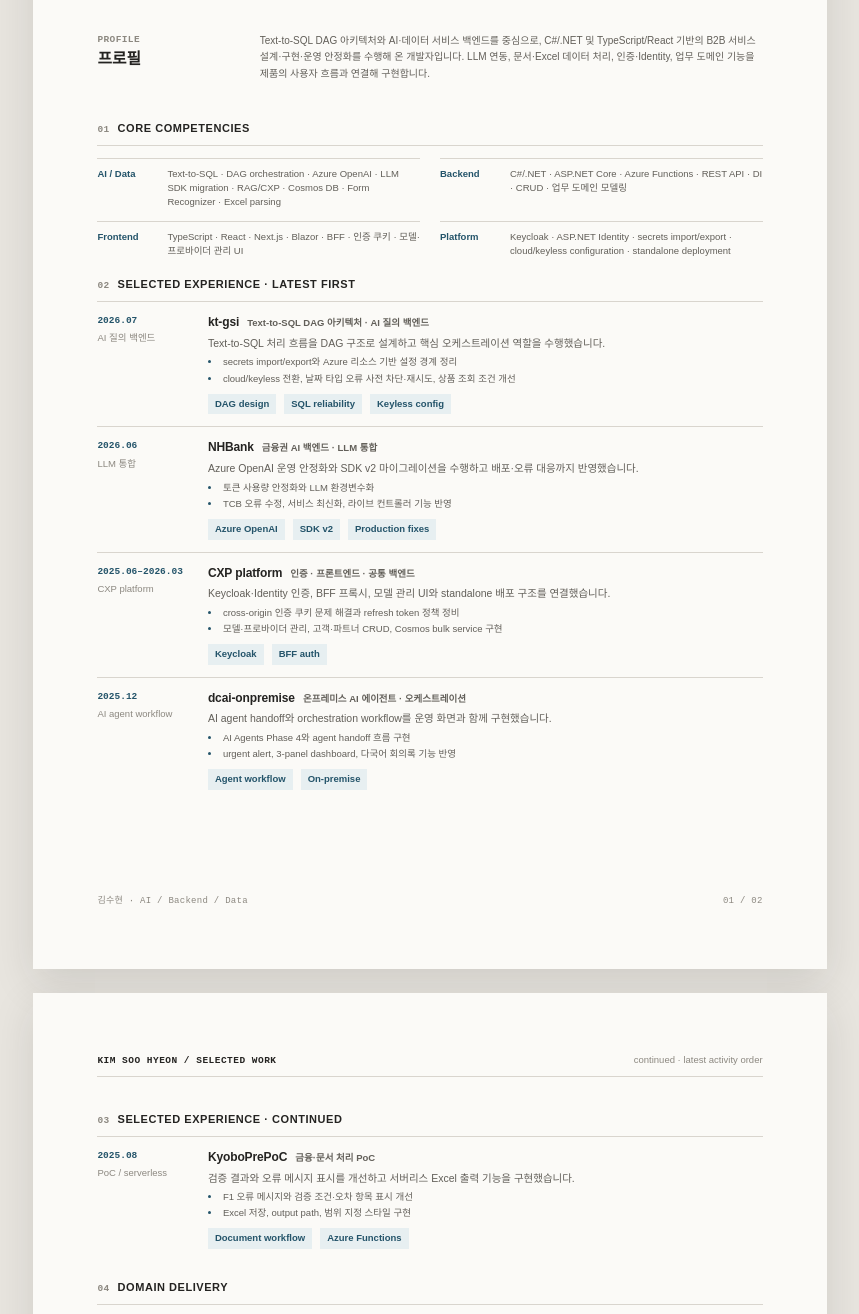
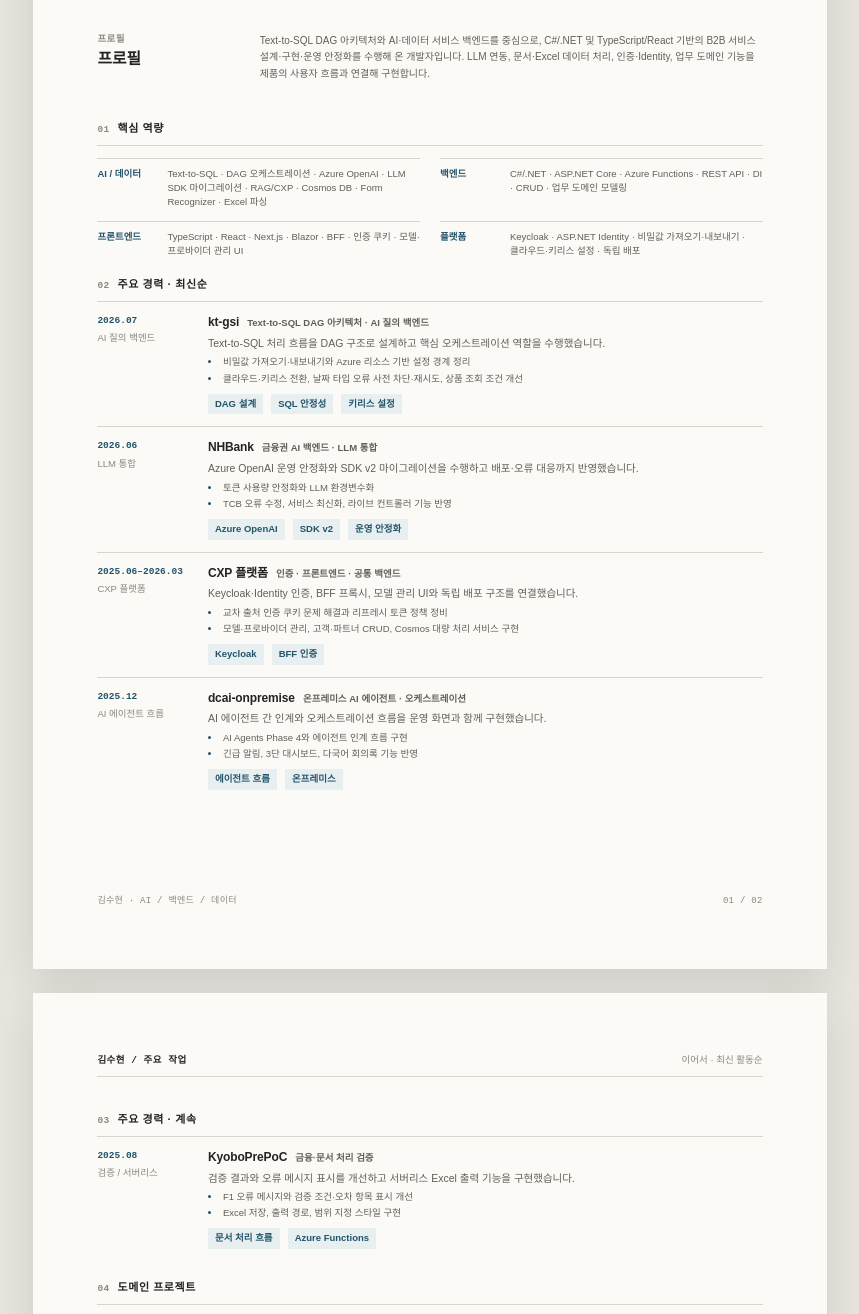
Before and after one commit to kimgooneya/resume, a website: page resume/developer-resume.html in a window 1280 px wide. Shown: the part 178-1492 px from the top of the page, without its empty margins (210-1069 px from the left). Drawn offline with Linux system fonts and the light colour scheme.

Commit message:
Translate resume sections to Korean

```diff
--- a/resume/developer-resume.html
+++ b/resume/developer-resume.html
@@ -576,12 +576,12 @@
       <article class="resume-sheet" aria-labelledby="resume-name">
         <header class="masthead">
           <div>
-            <p class="eyebrow">Developer Resume / 2026</p>
+            <p class="eyebrow">개발자 이력서 / 2026</p>
             <h1 id="resume-name">김수현</h1>
-            <p class="masthead-title">AI · Data Service Developer / C#·.NET · TypeScript·React</p>
+            <p class="masthead-title">AI · 데이터 서비스 개발자 / C#·.NET · TypeScript·React</p>
           </div>
           <div class="contact-list">
-            <span>Seoul · Republic of Korea</span>
+            <span>서울 · 대한민국</span>
             <a href="https://github.com/kimgooneya" target="_blank" rel="noreferrer">github.com/kimgooneya</a>
             <span>연락처는 제출 전 입력</span>
           </div>
@@ -589,7 +589,7 @@
 
         <section class="intro section" aria-labelledby="profile-heading">
           <div>
-            <p class="section-kicker">Profile</p>
+            <p class="section-kicker">프로필</p>
             <h2 id="profile-heading">프로필</h2>
           </div>
           <p class="intro-copy">Text-to-SQL DAG 아키텍처와 AI·데이터 서비스 백엔드를 중심으로, C#/.NET 및 TypeScript/React 기반의 B2B 서비스 설계·구현·운영 안정화를 수행해 온 개발자입니다. LLM 연동, 문서·Excel 데이터 처리, 인증·Identity, 업무 도메인 기능을 제품의 사용자 흐름과 연결해 구현합니다.</p>
@@ -598,24 +598,24 @@
         <section class="section" aria-labelledby="competencies-heading">
           <div class="section-heading">
             <span class="section-kicker">01</span>
-            <h2 id="competencies-heading">Core competencies</h2>
+            <h2 id="competencies-heading">핵심 역량</h2>
           </div>
           <div class="competency-grid">
             <div class="competency">
-              <h3>AI / Data</h3>
-              <p>Text-to-SQL · DAG orchestration · Azure OpenAI · LLM SDK migration · RAG/CXP · Cosmos DB · Form Recognizer · Excel parsing</p>
+              <h3>AI / 데이터</h3>
+              <p>Text-to-SQL · DAG 오케스트레이션 · Azure OpenAI · LLM SDK 마이그레이션 · RAG/CXP · Cosmos DB · Form Recognizer · Excel 파싱</p>
             </div>
             <div class="competency">
-              <h3>Backend</h3>
+              <h3>백엔드</h3>
               <p>C#/.NET · ASP.NET Core · Azure Functions · REST API · DI · CRUD · 업무 도메인 모델링</p>
             </div>
             <div class="competency">
-              <h3>Frontend</h3>
+              <h3>프론트엔드</h3>
               <p>TypeScript · React · Next.js · Blazor · BFF · 인증 쿠키 · 모델·프로바이더 관리 UI</p>
             </div>
             <div class="competency">
-              <h3>Platform</h3>
-              <p>Keycloak · ASP.NET Identity · secrets import/export · cloud/keyless configuration · standalone deployment</p>
+              <h3>플랫폼</h3>
+              <p>Keycloak · ASP.NET Identity · 비밀값 가져오기·내보내기 · 클라우드·키리스 설정 · 독립 배포</p>
             </div>
           </div>
         </section>
@@ -623,7 +623,7 @@
         <section class="section" aria-labelledby="recent-heading">
           <div class="section-heading">
             <span class="section-kicker">02</span>
-            <h2 id="recent-heading">Selected experience · latest first</h2>
+            <h2 id="recent-heading">주요 경력 · 최신순</h2>
           </div>
           <div class="experience-list">
             <article class="experience-row" id="project-kt-gsi">
@@ -631,8 +631,8 @@
               <div>
                 <div class="project-header"><h3>kt-gsi</h3><span class="project-role">Text-to-SQL DAG 아키텍처 · AI 질의 백엔드</span></div>
                 <p class="project-summary">Text-to-SQL 처리 흐름을 DAG 구조로 설계하고 핵심 오케스트레이션 역할을 수행했습니다.</p>
-                <ul class="project-list"><li>secrets import/export와 Azure 리소스 기반 설정 경계 정리</li><li>cloud/keyless 전환, 날짜 타입 오류 사전 차단·재시도, 상품 조회 조건 개선</li></ul>
-                <div class="evidence"><span class="evidence-item">DAG design</span><span class="evidence-item">SQL reliability</span><span class="evidence-item">Keyless config</span></div>
+                <ul class="project-list"><li>비밀값 가져오기·내보내기와 Azure 리소스 기반 설정 경계 정리</li><li>클라우드·키리스 전환, 날짜 타입 오류 사전 차단·재시도, 상품 조회 조건 개선</li></ul>
+                <div class="evidence"><span class="evidence-item">DAG 설계</span><span class="evidence-item">SQL 안정성</span><span class="evidence-item">키리스 설정</span></div>
               </div>
             </article>
 
@@ -642,57 +642,57 @@
                 <div class="project-header"><h3>NHBank</h3><span class="project-role">금융권 AI 백엔드 · LLM 통합</span></div>
                 <p class="project-summary">Azure OpenAI 운영 안정화와 SDK v2 마이그레이션을 수행하고 배포·오류 대응까지 반영했습니다.</p>
                 <ul class="project-list"><li>토큰 사용량 안정화와 LLM 환경변수화</li><li>TCB 오류 수정, 서비스 최신화, 라이브 컨트롤러 기능 반영</li></ul>
-                <div class="evidence"><span class="evidence-item">Azure OpenAI</span><span class="evidence-item">SDK v2</span><span class="evidence-item">Production fixes</span></div>
+                <div class="evidence"><span class="evidence-item">Azure OpenAI</span><span class="evidence-item">SDK v2</span><span class="evidence-item">운영 안정화</span></div>
               </div>
             </article>
 
             <article class="experience-row" id="project-cxp-platform">
-              <div class="experience-meta"><strong>2025.06–2026.03</strong><span>CXP platform</span></div>
+              <div class="experience-meta"><strong>2025.06–2026.03</strong><span>CXP 플랫폼</span></div>
               <div>
-                <div class="project-header"><h3>CXP platform</h3><span class="project-role">인증 · 프론트엔드 · 공통 백엔드</span></div>
-                <p class="project-summary">Keycloak·Identity 인증, BFF 프록시, 모델 관리 UI와 standalone 배포 구조를 연결했습니다.</p>
-                <ul class="project-list"><li>cross-origin 인증 쿠키 문제 해결과 refresh token 정책 정비</li><li>모델·프로바이더 관리, 고객·파트너 CRUD, Cosmos bulk service 구현</li></ul>
-                <div class="evidence"><span class="evidence-item">Keycloak</span><span class="evidence-item">BFF auth</span></div>
+                <div class="project-header"><h3>CXP 플랫폼</h3><span class="project-role">인증 · 프론트엔드 · 공통 백엔드</span></div>
+                <p class="project-summary">Keycloak·Identity 인증, BFF 프록시, 모델 관리 UI와 독립 배포 구조를 연결했습니다.</p>
+                <ul class="project-list"><li>교차 출처 인증 쿠키 문제 해결과 리프레시 토큰 정책 정비</li><li>모델·프로바이더 관리, 고객·파트너 CRUD, Cosmos 대량 처리 서비스 구현</li></ul>
+                <div class="evidence"><span class="evidence-item">Keycloak</span><span class="evidence-item">BFF 인증</span></div>
               </div>
             </article>
 
             <article class="experience-row" id="project-dcai-onpremise">
-              <div class="experience-meta"><strong>2025.12</strong><span>AI agent workflow</span></div>
+              <div class="experience-meta"><strong>2025.12</strong><span>AI 에이전트 흐름</span></div>
               <div>
                 <div class="project-header"><h3>dcai-onpremise</h3><span class="project-role">온프레미스 AI 에이전트 · 오케스트레이션</span></div>
-                <p class="project-summary">AI agent handoff와 orchestration workflow를 운영 화면과 함께 구현했습니다.</p>
-                <ul class="project-list"><li>AI Agents Phase 4와 agent handoff 흐름 구현</li><li>urgent alert, 3-panel dashboard, 다국어 회의록 기능 반영</li></ul>
-                <div class="evidence"><span class="evidence-item">Agent workflow</span><span class="evidence-item">On-premise</span></div>
+                <p class="project-summary">AI 에이전트 간 인계와 오케스트레이션 흐름을 운영 화면과 함께 구현했습니다.</p>
+                <ul class="project-list"><li>AI Agents Phase 4와 에이전트 인계 흐름 구현</li><li>긴급 알림, 3단 대시보드, 다국어 회의록 기능 반영</li></ul>
+                <div class="evidence"><span class="evidence-item">에이전트 흐름</span><span class="evidence-item">온프레미스</span></div>
               </div>
             </article>
           </div>
         </section>
 
         <footer class="resume-footer">
-          <span>김수현 · AI / Backend / Data</span>
+          <span>김수현 · AI / 백엔드 / 데이터</span>
           <span>01 / 02</span>
         </footer>
       </article>
 
       <article class="resume-sheet" aria-labelledby="continued-heading">
         <div class="page-context">
-          <strong id="continued-heading">KIM SOO HYEON / SELECTED WORK</strong>
-          <span>continued · latest activity order</span>
+          <strong id="continued-heading">김수현 / 주요 작업</strong>
+          <span>이어서 · 최신 활동순</span>
         </div>
 
         <section class="section" aria-labelledby="continued-experience-heading">
           <div class="section-heading">
             <span class="section-kicker">03</span>
-            <h2 id="continued-experience-heading">Selected experience · continued</h2>
+            <h2 id="continued-experience-heading">주요 경력 · 계속</h2>
           </div>
           <div class="experience-list">
             <article class="experience-row">
-              <div class="experience-meta"><strong>2025.08</strong><span>PoC / serverless</span></div>
+              <div class="experience-meta"><strong>2025.08</strong><span>검증 / 서버리스</span></div>
               <div>
-                <div class="project-header"><h3>KyoboPrePoC</h3><span class="project-role">금융·문서 처리 PoC</span></div>
+                <div class="project-header"><h3>KyoboPrePoC</h3><span class="project-role">금융·문서 처리 검증</span></div>
                 <p class="project-summary">검증 결과와 오류 메시지 표시를 개선하고 서버리스 Excel 출력 기능을 구현했습니다.</p>
-                <ul class="project-list"><li>F1 오류 메시지와 검증 조건·오차 항목 표시 개선</li><li>Excel 저장, output path, 범위 지정 스타일 구현</li></ul>
-                <div class="evidence"><span class="evidence-item">Document workflow</span><span class="evidence-item">Azure Functions</span></div>
+                <ul class="project-list"><li>F1 오류 메시지와 검증 조건·오차 항목 표시 개선</li><li>Excel 저장, 출력 경로, 범위 지정 스타일 구현</li></ul>
+                <div class="evidence"><span class="evidence-item">문서 처리 흐름</span><span class="evidence-item">Azure Functions</span></div>
               </div>
             </article>
           </div>
@@ -701,7 +701,7 @@
         <section class="section" aria-labelledby="domain-heading">
           <div class="section-heading">
             <span class="section-kicker">04</span>
-            <h2 id="domain-heading">Domain delivery</h2>
+            <h2 id="domain-heading">도메인 프로젝트</h2>
           </div>
           <div class="grouped-projects">
             <div class="grouped-project"><strong>CelltrionPowerBIWebApp / Function</strong><p>제조·품질 데이터의 CPVR/APQR 리포트, LIMS 매핑 CRUD, 차트·필터·다운로드·인쇄 기능을 개발했습니다.</p></div>
@@ -714,38 +714,38 @@
         <section class="section" aria-labelledby="strengths-heading">
           <div class="section-heading">
             <span class="section-kicker">05</span>
-            <h2 id="strengths-heading">How I work</h2>
+            <h2 id="strengths-heading">일하는 방식</h2>
           </div>
           <div class="strength-grid">
-            <div class="strength"><h3>Structure the flow</h3><ul class="strength-list"><li>복잡한 AI 질의·에이전트 흐름을 DAG와 책임 단위로 분리</li><li>설정 경계, 실패 지점, 재시도까지 함께 설계</li></ul></div>
-            <div class="strength"><h3>Stabilize the product</h3><ul class="strength-list"><li>날짜 타입, 인증 쿠키, 환경변수, SDK 변경 문제를 원인 단위로 해결</li><li>재현 가능한 수정으로 운영 이슈를 제품 개선으로 전환</li></ul></div>
-            <div class="strength"><h3>Ship across layers</h3><ul class="strength-list"><li>API·도메인·인증·배포부터 모델 UI와 사용자 흐름까지 연결</li><li>변경 범위를 관리하고 리뷰 가능한 형태로 전달</li></ul></div>
+            <div class="strength"><h3>흐름 구조화</h3><ul class="strength-list"><li>복잡한 AI 질의·에이전트 흐름을 DAG와 책임 단위로 분리</li><li>설정 경계, 실패 지점, 재시도까지 함께 설계</li></ul></div>
+            <div class="strength"><h3>제품 안정화</h3><ul class="strength-list"><li>날짜 타입, 인증 쿠키, 환경변수, SDK 변경 문제를 원인 단위로 해결</li><li>재현 가능한 수정으로 운영 이슈를 제품 개선으로 전환</li></ul></div>
+            <div class="strength"><h3>전 계층 출시</h3><ul class="strength-list"><li>API·도메인·인증·배포부터 모델 UI와 사용자 흐름까지 연결</li><li>변경 범위를 관리하고 리뷰 가능한 형태로 전달</li></ul></div>
           </div>
         </section>
 
         <section class="section" aria-labelledby="outcomes-heading">
           <div class="section-heading">
             <span class="section-kicker">06</span>
-            <h2 id="outcomes-heading">Selected outcomes</h2>
+            <h2 id="outcomes-heading">주요 성과</h2>
           </div>
           <div class="outcome-grid">
-            <div class="outcome"><h3><a href="#project-kt-gsi">kt-gsi · AI 흐름을 구조화</a></h3><p>Text-to-SQL 실행 단계를 DAG와 책임 단위로 나누고, handoff·재시도·SQL 안전성 경계를 설계했습니다.</p></div>
+            <div class="outcome"><h3><a href="#project-kt-gsi">kt-gsi · AI 흐름을 구조화</a></h3><p>Text-to-SQL 실행 단계를 DAG와 책임 단위로 나누고, 인계·재시도·SQL 안전성 경계를 설계했습니다.</p></div>
             <div class="outcome"><h3><a href="#project-nhbank">NHBank · LLM 변경을 운영에 안착</a></h3><p>Azure OpenAI SDK v2 마이그레이션과 토큰·환경변수·TCB 오류를 정리해 배포 가능한 백엔드로 안정화했습니다.</p></div>
-            <div class="outcome"><h3><a href="#project-dcai-onpremise">dcai-onpremise · AI 에이전트 운영화</a></h3><p>AI Agents Phase 4의 handoff·orchestration workflow와 urgent alert·3-panel dashboard·다국어 회의록을 구현했습니다.</p></div>
-            <div class="outcome"><h3><a href="#project-cxp-platform">CXP platform · 전 계층을 한 흐름으로 출시</a></h3><p>Keycloak·BFF·도메인 API·모델 UI·CRUD·서버리스 배포를 연결해 사용자 기능으로 전달했습니다.</p></div>
+            <div class="outcome"><h3><a href="#project-dcai-onpremise">dcai-onpremise · AI 에이전트 운영화</a></h3><p>AI Agents Phase 4의 인계·오케스트레이션 흐름과 긴급 알림·3단 대시보드·다국어 회의록을 구현했습니다.</p></div>
+            <div class="outcome"><h3><a href="#project-cxp-platform">CXP 플랫폼 · 전 계층을 한 흐름으로 출시</a></h3><p>Keycloak·BFF·도메인 API·모델 UI·CRUD·서버리스 배포를 연결해 사용자 기능으로 전달했습니다.</p></div>
           </div>
         </section>
 
         <section class="section" aria-labelledby="positioning-heading">
           <div class="section-heading">
             <span class="section-kicker">07</span>
-            <h2 id="positioning-heading">Positioning statement</h2>
+            <h2 id="positioning-heading">개발자 소개</h2>
           </div>
           <p class="intro-copy">Text-to-SQL DAG 설계를 중심으로 AI 질의 서비스의 실행 흐름을 구조화하고, Azure OpenAI·Cosmos DB·Form Recognizer 기반 백엔드와 TypeScript/React 프론트엔드를 구현했습니다. 금융·제조·진단 도메인에서 인증, 데이터 파싱, 리포트, 업무 CRUD, 배포 설정과 운영 오류를 제품 개선으로 반영했습니다.</p>
         </section>
 
         <footer class="resume-footer">
-          <span>김수현 · Selected work / Outcomes</span>
+          <span>김수현 · 주요 작업 / 성과</span>
           <span>02 / 02</span>
         </footer>
       </article>
```
